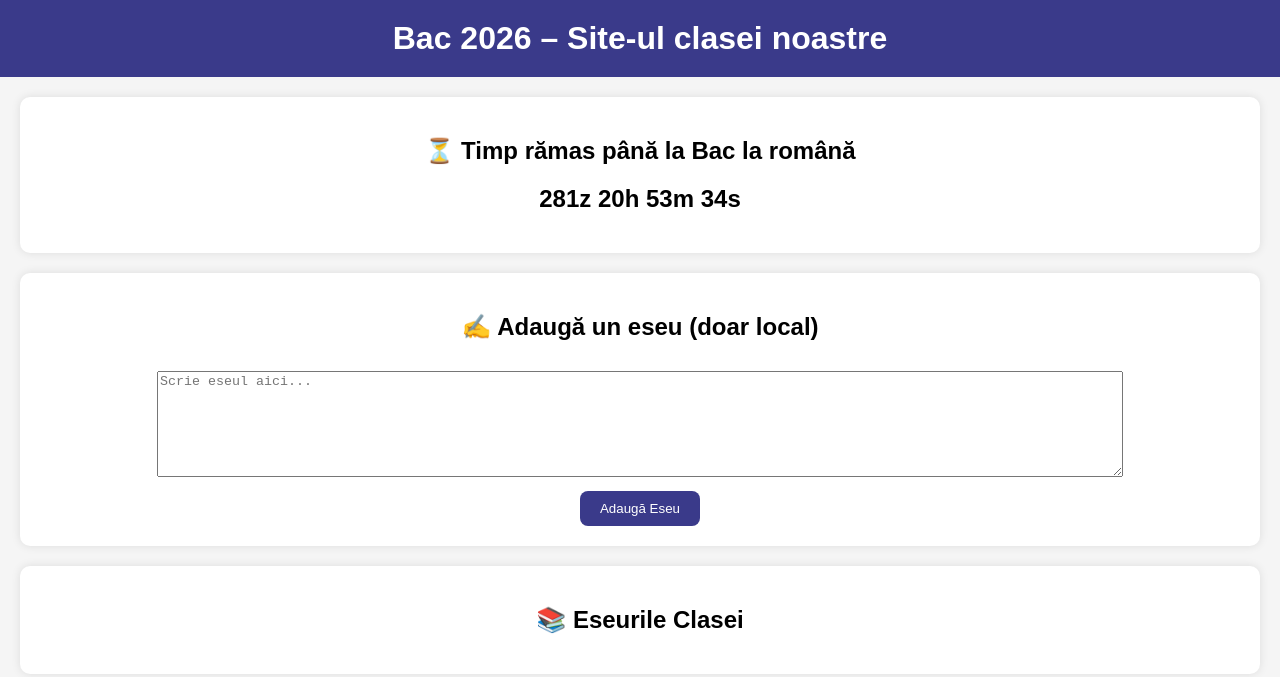
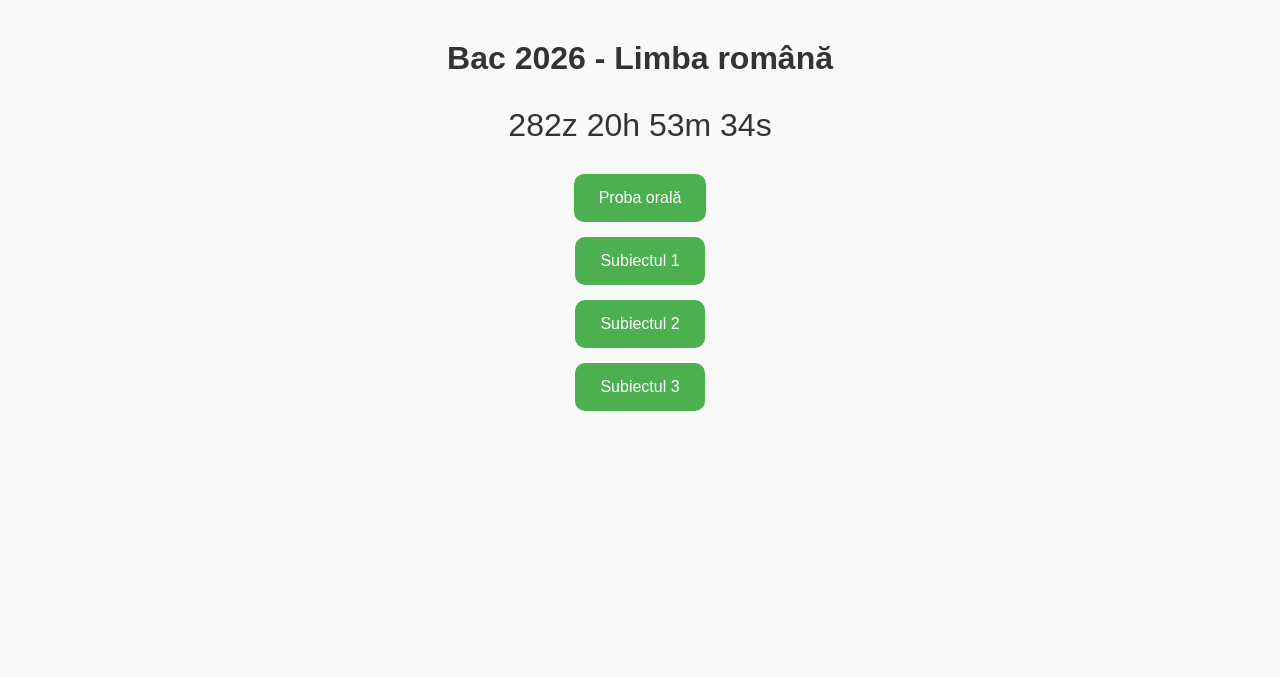
Before and after one commit to davpam23/bac-2026, a plain HTML site: page index.html in a window 1280 px wide. Drawn offline with Linux system fonts and the light colour scheme.

Commit message:
Update index.html

```diff
--- a/index.html
+++ b/index.html
@@ -2,116 +2,41 @@
 <html lang="ro">
 <head>
   <meta charset="UTF-8">
-  <title>Bac 2026 - Site-ul clasei</title>
-  <style>
-    body {
-      font-family: Arial, sans-serif;
-      text-align: center;
-      background: #f5f5f5;
-      margin: 0;
-      padding: 0;
-    }
-    header {
-      background: #3a3a8a;
-      color: white;
-      padding: 20px;
-    }
-    h1 { margin: 0; }
-    #timer {
-      font-size: 24px;
-      margin: 20px 0;
-      font-weight: bold;
-    }
-    section {
-      margin: 20px;
-      padding: 20px;
-      background: white;
-      border-radius: 10px;
-      box-shadow: 0 0 10px rgba(0,0,0,0.1);
-    }
-    textarea {
-      width: 80%;
-      height: 100px;
-      margin: 10px 0;
-    }
-    button {
-      padding: 10px 20px;
-      border: none;
-      border-radius: 8px;
-      background: #3a3a8a;
-      color: white;
-      cursor: pointer;
-    }
-    button:hover {
-      background: #2a2a6a;
-    }
-    ul {
-      list-style: none;
-      padding: 0;
-    }
-    li {
-      margin: 10px 0;
-      padding: 10px;
-      background: #eaeaea;
-      border-radius: 8px;
-      text-align: left;
-    }
-  </style>
+  <title>Bac 2026 - Limba română</title>
+  <link rel="stylesheet" href="style.css">
 </head>
 <body>
-  <header>
-    <h1>Bac 2026 – Site-ul clasei noastre</h1>
-  </header>
+  <h1>Bac 2026 - Limba română</h1>
 
-  <section>
-    <h2>⏳ Timp rămas până la Bac la română</h2>
-    <div id="timer"></div>
-  </section>
+  <div id="countdown"></div>
 
-  <section>
-    <h2>✍️ Adaugă un eseu (doar local)</h2>
-    <textarea id="eseuInput" placeholder="Scrie eseul aici..."></textarea><br>
-    <button onclick="adaugaEseu()">Adaugă Eseu</button>
-  </section>
-
-  <section>
-    <h2>📚 Eseurile Clasei</h2>
-    <ul id="listaEseuri"></ul>
-  </section>
+  <div class="buttons">
+    <a href="orala.html" class="btn">Proba orală</a>
+    <a href="subiectul1.html" class="btn">Subiectul 1</a>
+    <a href="subiectul2.html" class="btn">Subiectul 2</a>
+    <a href="subiectul3.html" class="btn">Subiectul 3</a>
+  </div>
 
   <script>
-    // === Timer pentru Bac ===
-    const bacDate = new Date("June 22, 2026 09:00:00").getTime();
+    // Setează data examenului
+    const examDate = new Date("June 23, 2026 09:00:00").getTime();
     const timer = setInterval(function() {
       const now = new Date().getTime();
-      const distance = bacDate - now;
+      const distance = examDate - now;
 
       const days = Math.floor(distance / (1000 * 60 * 60 * 24));
       const hours = Math.floor((distance % (1000 * 60 * 60 * 24)) / (1000 * 60 * 60));
       const minutes = Math.floor((distance % (1000 * 60 * 60)) / (1000 * 60));
       const seconds = Math.floor((distance % (1000 * 60)) / 1000);
 
-      document.getElementById("timer").innerHTML =
+      document.getElementById("countdown").innerHTML =
         days + "z " + hours + "h " + minutes + "m " + seconds + "s ";
 
       if (distance < 0) {
         clearInterval(timer);
-        document.getElementById("timer").innerHTML = "Succes la Bac! 🎉";
+        document.getElementById("countdown").innerHTML = "Succes la bac!";
       }
     }, 1000);
-
-    // === Adăugare eseuri (doar local, nu salvate pe net) ===
-    function adaugaEseu() {
-      const input = document.getElementById("eseuInput");
-      const text = input.value.trim();
-
-      if (text !== "") {
-        const li = document.createElement("li");
-        li.textContent = text;
-        document.getElementById("listaEseuri").appendChild(li);
-        input.value = "";
-      }
-    }
   </script>
 </body>
 </html>
```
